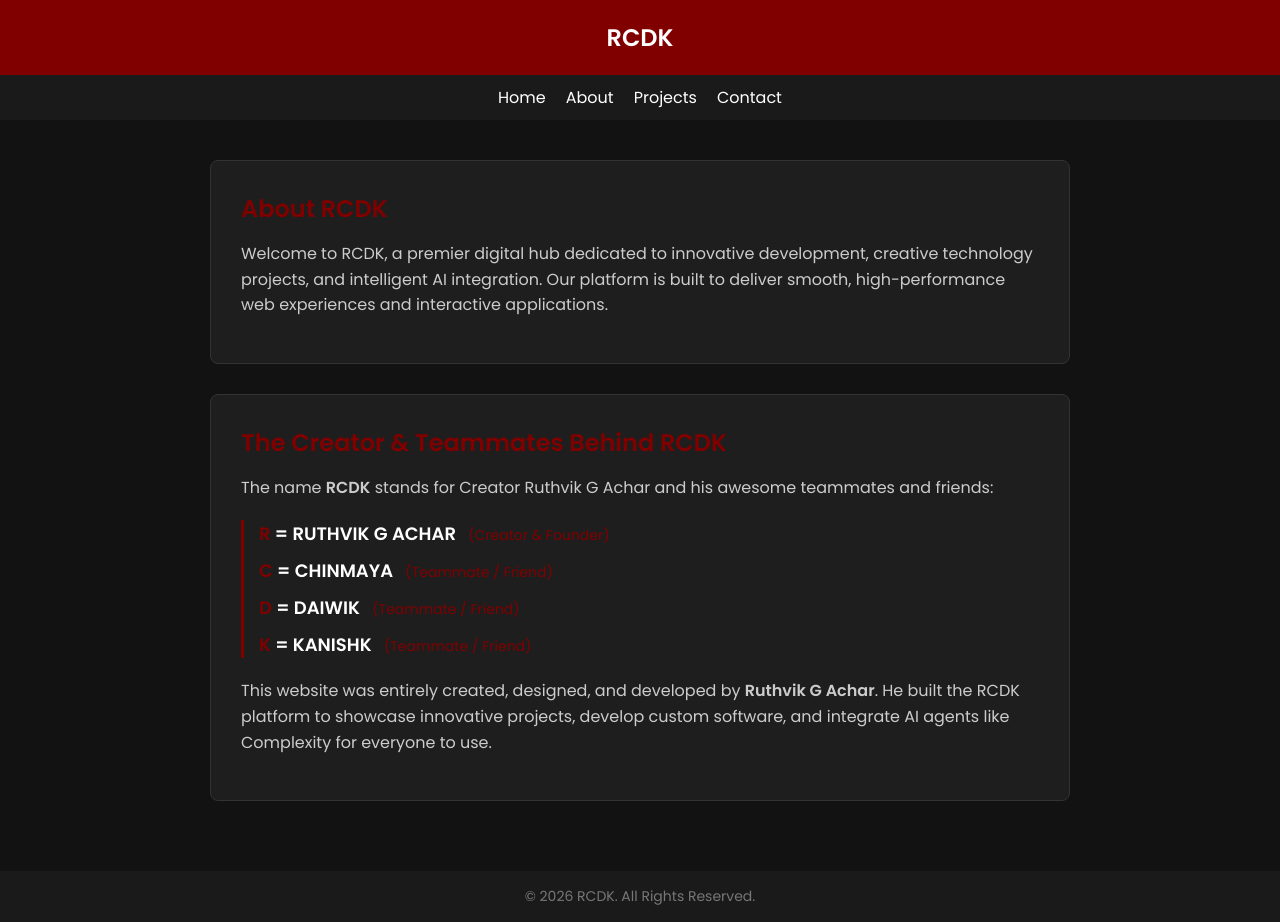
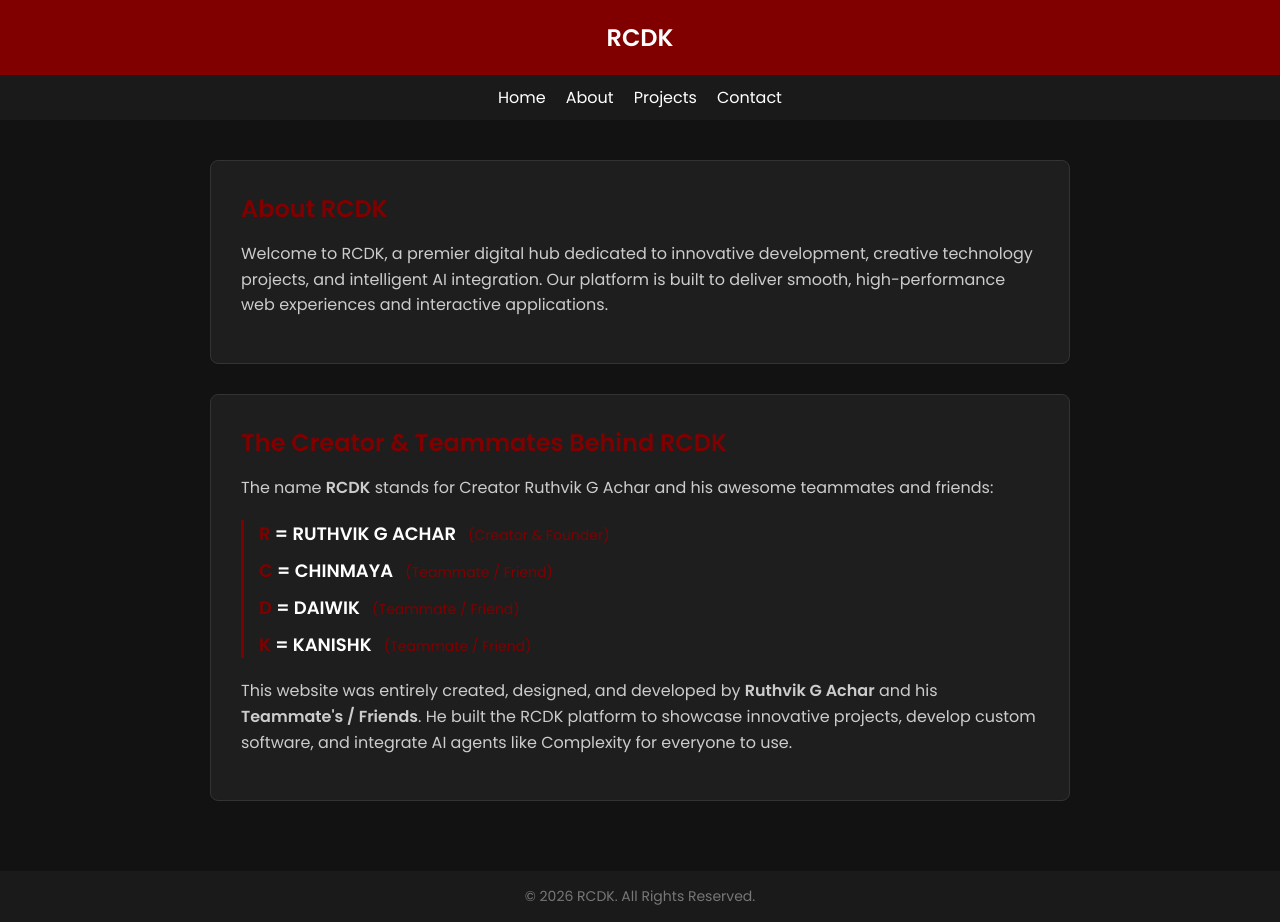
Before and after one commit to ruthvikgachar08-creator/RCDK, a plain HTML site: page about.html in a window 1280 px wide. Drawn offline with Linux system fonts and the light colour scheme; a script that the page names is missing.

Commit message:
Update author credit to include teammates and friends

```diff
--- a/about.html
+++ b/about.html
@@ -133,7 +133,7 @@
         <div class="name-item"><span>K</span> = KANISHK <span class="role-tag">(Teammate / Friend)</span></div>
       </div>
 
-      <p>This website was entirely created, designed, and developed by <strong>Ruthvik G Achar</strong>. He built the RCDK platform to showcase innovative projects, develop custom software, and integrate AI agents like Complexity for everyone to use.</p>
+      <p>This website was entirely created, designed, and developed by <strong>Ruthvik G Achar</strong> and his <strong>Teammate's / Friends</strong>. He built the RCDK platform to showcase innovative projects, develop custom software, and integrate AI agents like Complexity for everyone to use.</p>
     </section>
   </main>
 
```
